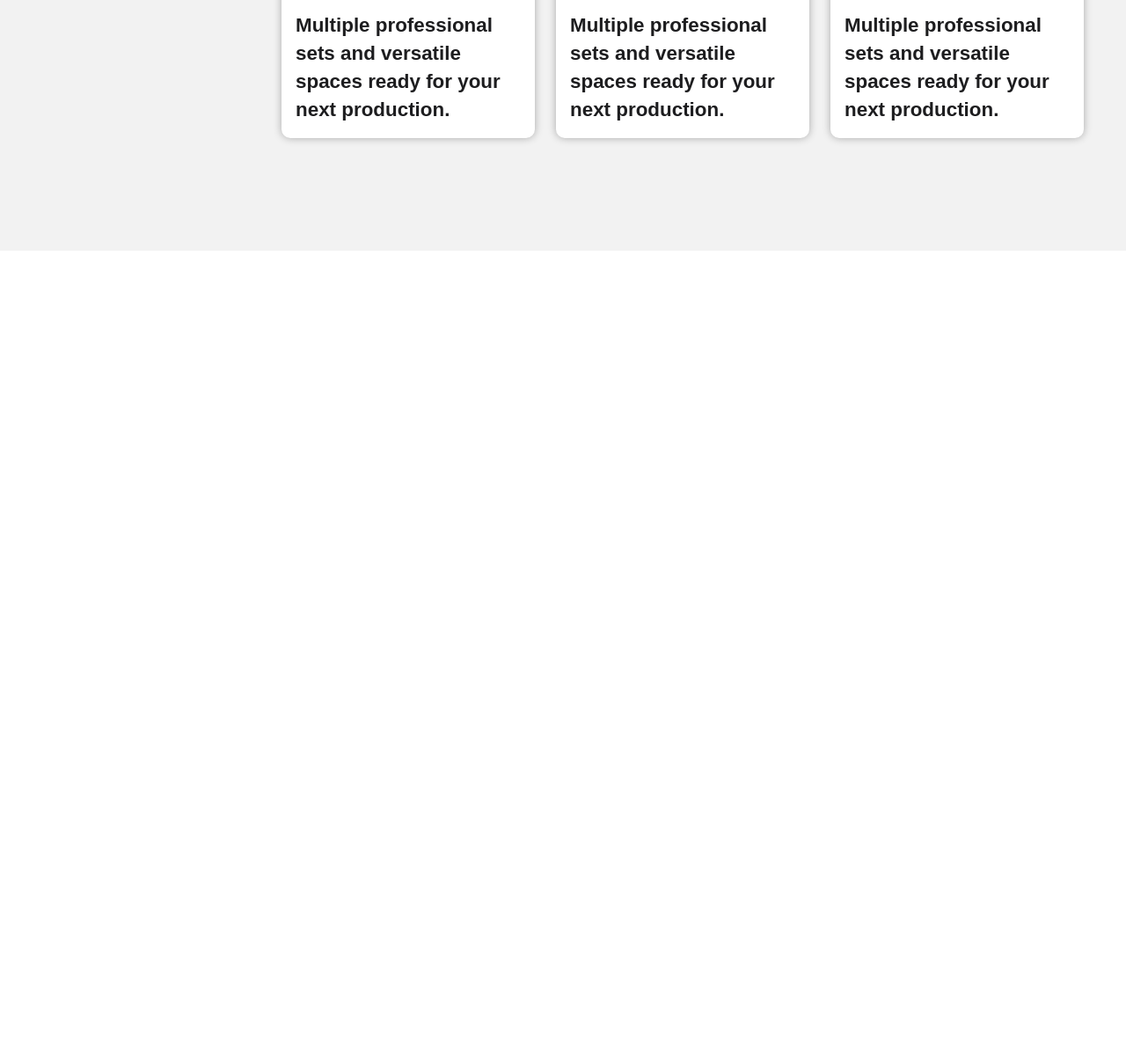
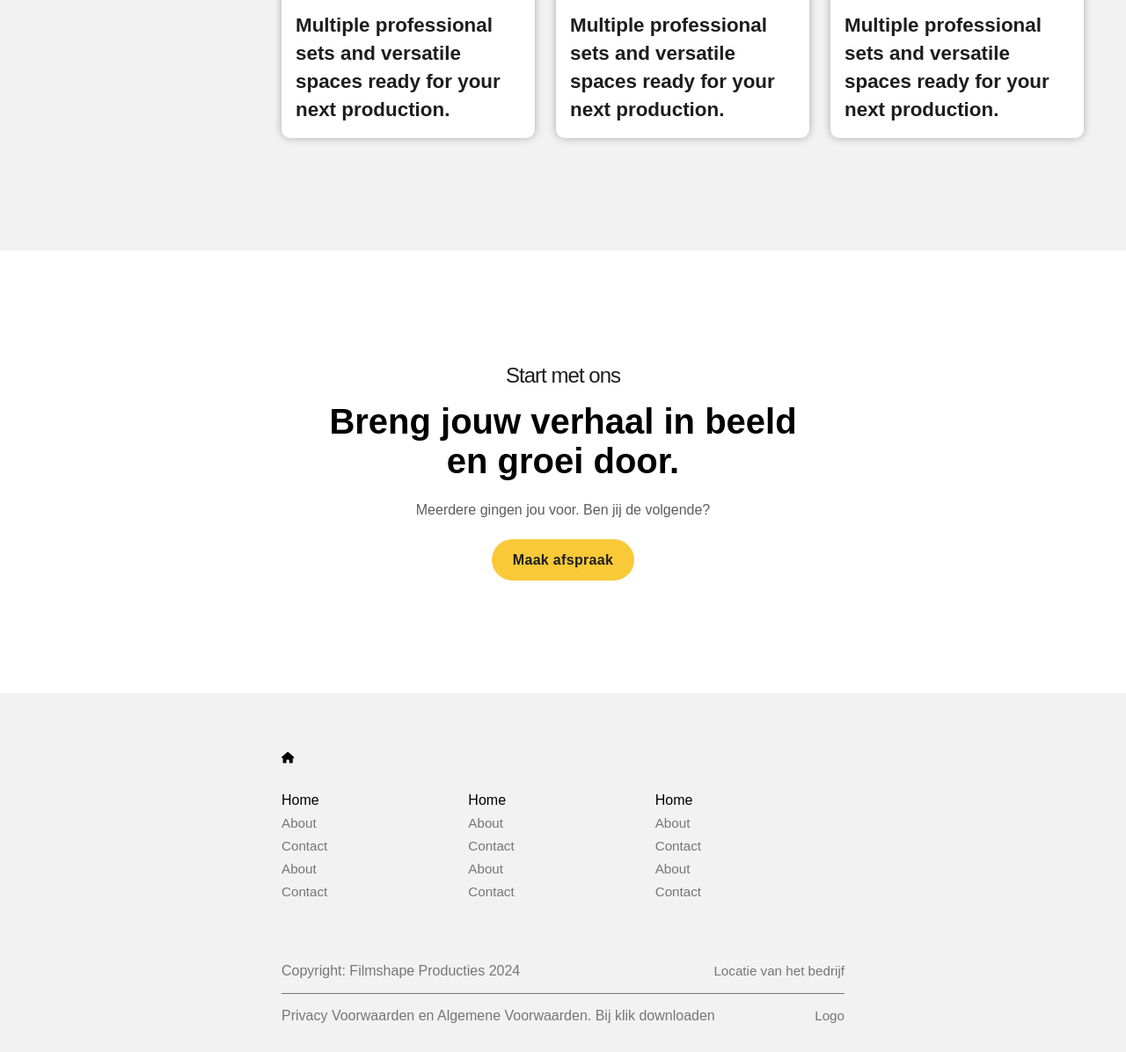
Before and after one commit to Jurre2002/Filmshape, a plain HTML site: page index.html in a window 1280 px wide. Shown: the part 4229-5425 px from the top of the page at 88% size. Before the commit the page ends 4514 px from the top, so only its background shows below. Drawn offline with Linux system fonts and the light colour scheme.

Commit message:
Laatste twee secties toegevoegd.

```diff
--- a/index.html
+++ b/index.html
@@ -6,6 +6,8 @@
     <meta name="viewport" content="width=device-width, initial-scale=1.0">
     <title>Filmshape</title>
     <link rel="stylesheet" href="style.css">
+    <link rel="stylesheet" href="https://cdnjs.cloudflare.com/ajax/libs/font-awesome/6.5.0/css/all.min.css">
+
 </head>
 
 <body>
@@ -221,6 +223,57 @@
     </div>
 </section>
 
+<section class="getStarted">
+    <div class="getStartedContainer">
+        <h2>Start met ons</h2>
+        <h1>Breng jouw verhaal in beeld en groei door.</h1>
+        <p>Meerdere gingen jou voor. Ben jij de volgende?</p>
+        <a href="#" class="getStartedButton">Maak afspraak</a>
+    </div>
+</section>
+
+<footer>
+    <div class="footerContainer">
+        <i class="fas fa-home"></i>
+            <div class="footerSection1">
+                <ul>
+                    <li class="title">Home</li>
+                    <li><a href="#">About</a></li>
+                    <li><a href="#">Contact</a></li>
+                    <li><a href="#">About</a></li>
+                    <li><a href="#">Contact</a></li>
+                </ul>
+                <ul>
+                    <li class="title">Home</li>
+                    <li><a href="#">About</a></li>
+                    <li><a href="#">Contact</a></li>
+                    <li><a href="#">About</a></li>
+                    <li><a href="#">Contact</a></li>
+                </ul>
+                <ul>
+                    <li class="title">Home</li>
+                    <li><a href="#">About</a></li>
+                    <li><a href="#">Contact</a></li>
+                    <li><a href="#">About</a></li>
+                    <li><a href="#">Contact</a></li>
+                </ul>
+            </div>
+            <div class="footerSection2">
+                <ul>
+                    <li class="copyright">Copyright: Filmshape Producties 2024</li>
+                    <li><a href="#">Locatie van het bedrijf</a></li>
+                </ul>
+            </div>
+            <hr class="horizontalLine">
+            <div class="footerSection3">
+                <ul>
+                    <li class="copyright">Privacy Voorwaarden en Algemene Voorwaarden. Bij klik downloaden</li>
+                    <li><a href="#">Logo</a></li>
+                </ul>
+            </div>
+    </div>
+</footer>
+
 
 
 <script src="javascript.js"></script>
--- a/style.css
+++ b/style.css
@@ -648,3 +648,130 @@ h4 {
   line-height: 2rem;
   color: #1D1D1F;
 }
+
+/* Get started section */
+
+.getStarted {
+  padding-top: 8rem;
+  padding-bottom: 8rem;
+}
+
+.getStartedContainer {
+  display: flex;
+  align-items: center;
+  justify-content: center;
+  flex-direction: column;
+  gap: 1rem;
+}
+
+.getStartedContainer h2 {
+  margin-bottom: 0;
+  font-size: 1.5rem;
+  font-weight: 500;
+  line-height: normal;
+}
+
+.getStartedContainer h1 {
+  font-size: 2.5rem;
+  width: 35rem;
+  text-align: center;
+}
+
+.getStartedContainer p {
+  margin-top: 0.5rem;
+  font-size: 1rem;
+  width: 35rem;
+  text-align: center;
+  color: #5c5c5c;
+  font-weight: light;
+}
+
+.getStartedContainer a {
+  margin-top: 0.5rem;
+  padding: 14px 24px 13px 24px;
+  background-color: #F9C938;
+  border-radius: 24px;
+  border: none;
+  color: #1D1D1F;
+  cursor: pointer;
+  font-size: 16px;
+  font-weight: 600;
+  line-height: 20px;
+  letter-spacing: 0.32px;
+  text-decoration: none;
+}
+
+/* footer section */
+
+footer {
+  background-color: #F2F2F2;
+  padding-top: 4rem;
+  padding-bottom: 2rem;
+}
+
+.footerContainer {
+  margin-left: 20rem;
+  margin-right: 20rem;
+}
+
+.footerContainer i {
+  margin-bottom: 2rem;
+  font-size: 0.8rem;
+}
+
+.footerSection1 {
+  display: flex;
+  flex-direction: row;
+  gap: 10rem;
+}
+
+.footerSection1 li a {
+  color: rgb(118, 118, 118);
+}
+
+.title  {
+  color: rgb(0, 0, 0);
+}
+
+.footerSection1 li {
+  list-style: none;
+  margin-bottom: 0.5rem;
+}
+
+.footerSection2 ul {
+  margin-top: 4rem;
+  display: flex;
+  flex-direction: row;
+  justify-content: space-between;
+}
+
+.footerSection2 li {
+  color: rgb(118, 118, 118);
+}
+
+.footerSection2 li a {
+  color: rgb(118, 118, 118);
+}
+
+.horizontalLine {
+  border: none;
+  height: 1px;
+  background-color: rgb(118, 118, 118);
+  margin-top: 1rem;
+  margin-bottom: 1rem;
+}
+
+.footerSection3 ul {
+  display: flex;
+  flex-direction: row;
+  justify-content: space-between;
+
+}
+
+.footerSection3 li {
+  color: rgb(118, 118, 118);
+}
+
+.footerSection3 li a {
+  color: rgb(118, 118, 118);
+}
```
